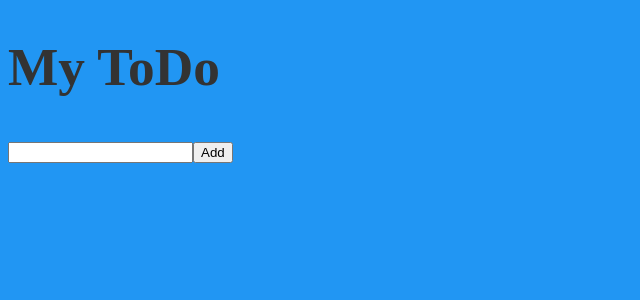
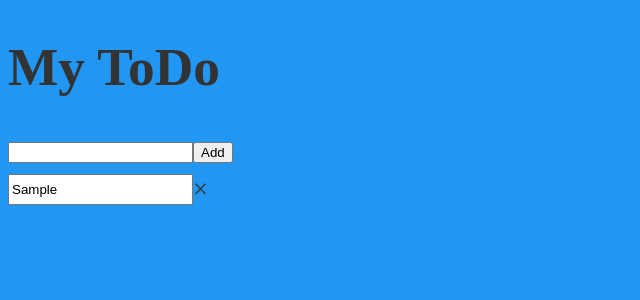
Before and after one commit to prom1r/test-task, a React app: page / in a window 1280 px wide. Both pictures are taken after typing "Sample" into the empty fields and a click on the button "Add". Shown: the top 300 px of the page, without its empty margins (0-640 px from the left). Built offline with nearby package versions, Linux system fonts and the light colour scheme.

Commit message:
display tasks when they are created

```diff
--- /dev/null
+++ b/src/components/todo/SingleTask.jsx
@@ -0,0 +1,11 @@
+import React from "react";
+import "../../sass/singleTask.scss";
+
+export const SingleTask = ({ text }) => {
+  return (
+    <form>
+      <input type="text" value={text} readOnly />
+      <div>&times;</div>
+    </form>
+  );
+};
--- a/src/components/todo/Todo.jsx
+++ b/src/components/todo/Todo.jsx
@@ -2,6 +2,7 @@ import React, { useState } from "react";
 import { useSelector, useDispatch } from "react-redux";
 import { taskCreate } from "../../redux/actions";
 import uniqid from "uniqid";
+import { SingleTask } from "Components/todo/SingleTask.jsx";
 
 export const Todo = () => {
   const [text, setText] = useState("");
@@ -27,6 +28,12 @@ export const Todo = () => {
         <input type="text" onChange={handleChange} value={text} />
         <button onClick={handleCreate}>Add</button>
       </div>
+      <div>
+        {!!tasks.length &&
+          tasks.map((task) => {
+            return <SingleTask key={task.id} text={task.text} />;
+          })}
+      </div>
     </div>
   );
 };
--- /dev/null
+++ b/src/sass/singleTask.scss
@@ -0,0 +1,4 @@
+form {
+  display: flex;
+  margin: 10px 0 10px 0;
+}
```
